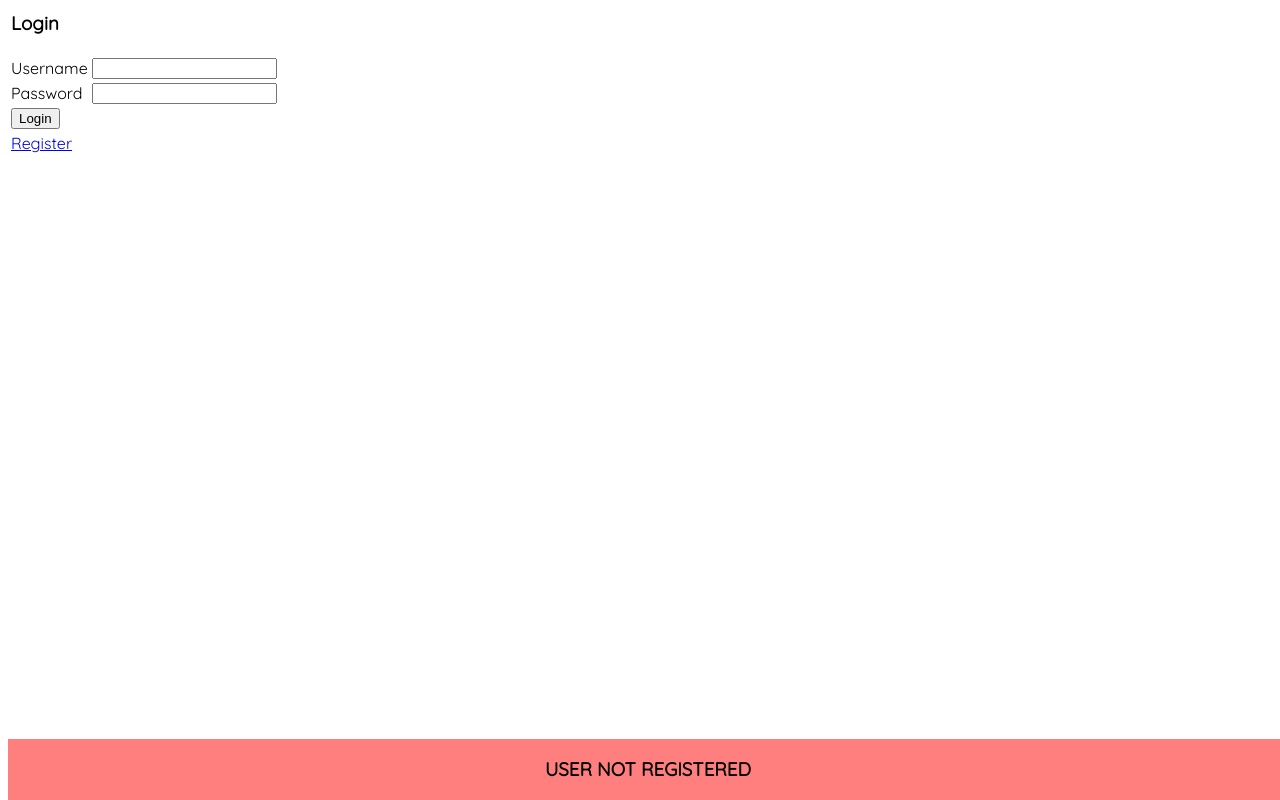
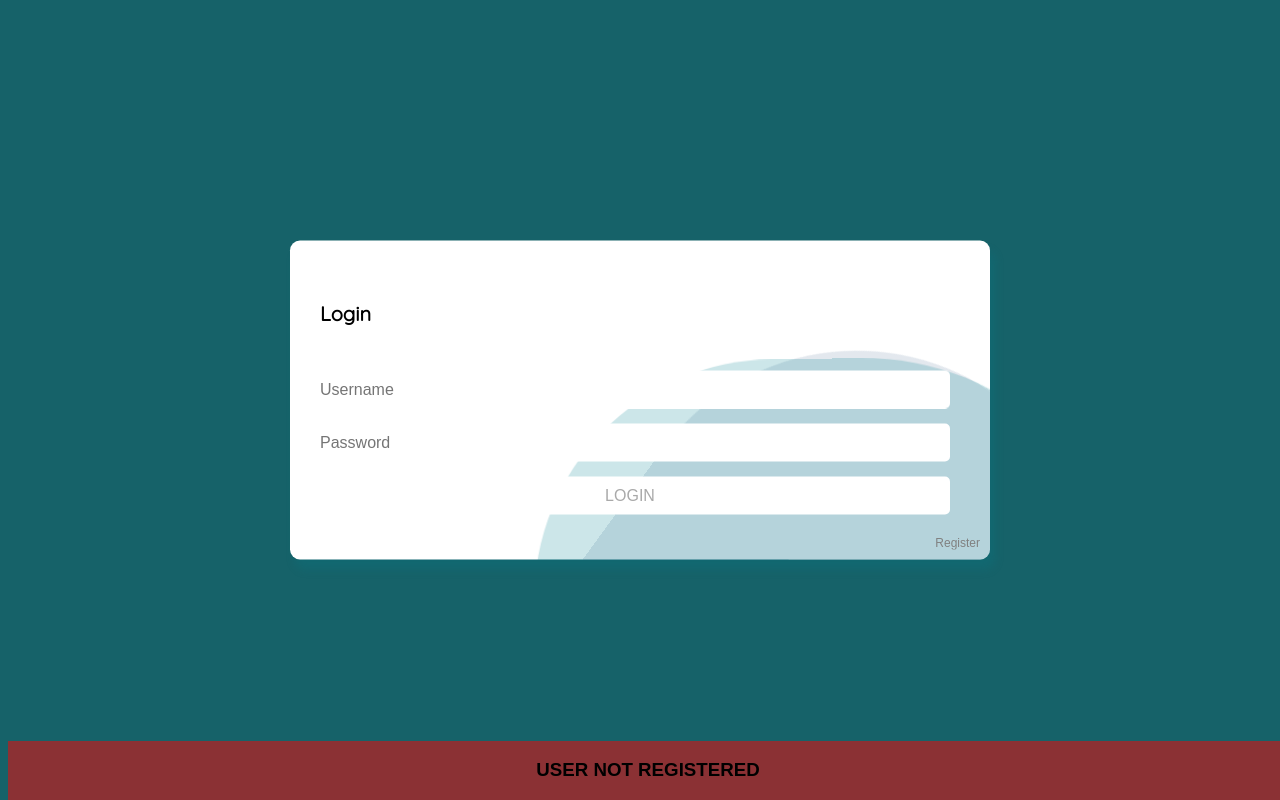
Before and after one commit to agomez1999/GestioHotelera, a PHP site: page /login.php in a window 1280 px wide. Run offline with PHP 8.4, Linux system fonts and the light colour scheme; data that the repository does not hold is empty.

Commit message:
Login/Register

```diff
--- a/Web/Login/login_form.php
+++ b/Web/Login/login_form.php
@@ -5,41 +5,12 @@
           <link href="https://fonts.googleapis.com/css?family=Quicksand" rel="stylesheet">
  	</head>
  	<body>
-
-        <div class="login-form">
-        <table>
-        <td colspan="2" class="td">
-            <h3 class="title">Login</h3>
-        </td>
-        <form method="post" action="login.php">
-            <tr>
-                <td>
-                    <p>Username</p>
-                </td>
-                <td>
-                    <input type="text" name="usrname">
-                </td>
-            </tr>
-            <tr>
-                <td>
-                    <p>Password</p>
-                </td>
-                <td>
-                    <input type="password" name="passwd">
-                </td>
-            </tr>
-            <tr>
-                <td colspan="2" class="td">
-                    <input type="submit" name="enviar" value="Login">
-                </td>
-            </tr>
-            <tr>
-                <td colspan="2" class="td">
-                <a class="register-link" href="register_form.php">Register</a>
-                </td>
-            </tr>
+        <form class="login" method="post" action="login.php">
+        <p>Login</p>
+            <input type="text" name="usrname" placeholder="Username">
+            <input type="password" name="passwd" placeholder="Password">
+            <input type="submit" class="send" name="enviar" value="Login">
+            <a class="register-link" href="register_form.php">Register</a>
         </form>
-       </table>
-        </div>
  	</body>
 </html>
--- a/Web/Login/main.css
+++ b/Web/Login/main.css
@@ -17,3 +17,143 @@ body {
     width: 100%;
     background: rgba(60, 179, 113, 0.5);
 }
+
+/* Login Formulari*/
+
+body {
+    background-color: #166269;
+    font-family: "Asap", sans-serif;
+  }
+
+  .login {
+    overflow: hidden;
+    background-color: white;
+    padding: 40px 30px 30px 30px;
+    border-radius: 10px;
+    position: absolute;
+    top: 50%;
+    left: 50%;
+    width: 50%;
+    -webkit-transform: translate(-50%, -50%);
+    -moz-transform: translate(-50%, -50%);
+    -ms-transform: translate(-50%, -50%);
+    -o-transform: translate(-50%, -50%);
+    transform: translate(-50%, -50%);
+    -webkit-transition: -webkit-transform 300ms, box-shadow 300ms;
+    -moz-transition: -moz-transform 300ms, box-shadow 300ms;
+    transition: transform 300ms, box-shadow 300ms;
+    box-shadow: 5px 10px 10px rgba(2, 128, 144, 0.2);
+  }
+  .login::before, .login::after {
+    content: "";
+    position: absolute;
+    width: 600px;
+    height: 600px;
+    border-top-left-radius: 40%;
+    border-top-right-radius: 45%;
+    border-bottom-left-radius: 35%;
+    border-bottom-right-radius: 40%;
+    z-index: -1;
+  }
+  .login::before {
+    left: 40%;
+    bottom: -130%;
+    background-color: rgba(69, 105, 144, 0.15);
+    -webkit-animation: wawes 6s infinite linear;
+    -moz-animation: wawes 6s infinite linear;
+    animation: wawes 6s infinite linear;
+  }
+  .login::after {
+    left: 35%;
+    bottom: -125%;
+    background-color: rgba(2, 128, 144, 0.2);
+    -webkit-animation: wawes 7s infinite;
+    -moz-animation: wawes 7s infinite;
+    animation: wawes 7s infinite;
+  }
+  .login > input {
+    font-family: "Asap", sans-serif;
+    display: block;
+    border-radius: 5px;
+    font-size: 16px;
+    background: white;
+    width: 100%;
+    border: 0;
+    padding: 10px 10px;
+    margin: 15px -10px;
+  }
+  .send {
+    font-family: "Asap", sans-serif;
+    cursor: pointer;
+    color: 	#A9A9A9;
+    font-size: 16px;
+    text-transform: uppercase;
+    width: 80px;
+    border: 0;
+    padding: 10px 0;
+    margin-top: 10px;
+    margin-left: -5px;
+    border-radius: 5px;
+    background-color: #166269;
+    -webkit-transition: background-color 300ms;
+    -moz-transition: background-color 300ms;
+    transition: background-color 300ms;
+  }
+  .send:hover {
+    background-color: #124e54;
+  }
+
+  @-webkit-keyframes wawes {
+    from {
+      -webkit-transform: rotate(0);
+    }
+    to {
+      -webkit-transform: rotate(360deg);
+    }
+  }
+  @-moz-keyframes wawes {
+    from {
+      -moz-transform: rotate(0);
+    }
+    to {
+      -moz-transform: rotate(360deg);
+    }
+  }
+  @keyframes wawes {
+    from {
+      -webkit-transform: rotate(0);
+      -moz-transform: rotate(0);
+      -ms-transform: rotate(0);
+      -o-transform: rotate(0);
+      transform: rotate(0);
+    }
+    to {
+      -webkit-transform: rotate(360deg);
+      -moz-transform: rotate(360deg);
+      -ms-transform: rotate(360deg);
+      -o-transform: rotate(360deg);
+      transform: rotate(360deg);
+    }
+  }
+  a {
+    text-decoration: none;
+    color: rgba(255, 255, 255, 0.6);
+    position: absolute;
+    right: 10px;
+    bottom: 10px;
+    font-size: 12px;
+  }
+
+  p{
+    margin-bottom: 45px;
+    font-family: 'Quicksand', sans-serif;
+    font-weight: bold;
+    font-size: 20px;
+  }
+
+  .register-link{
+      color: grey;
+  }
+  .register-link:hover{
+    color: darkgrey;
+}
```
Also changed, not shown: Web/Login/register_form.php (+5 -29 lines).
